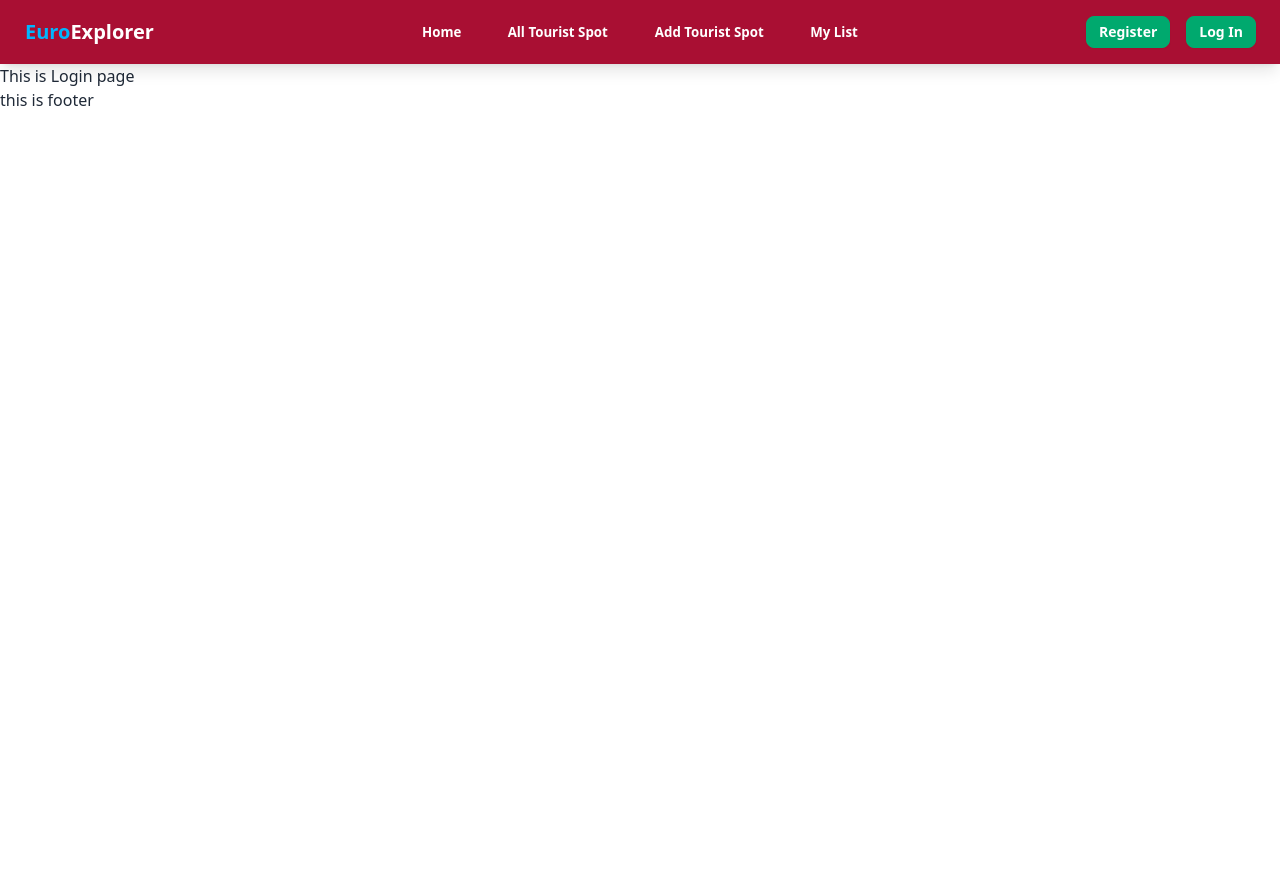
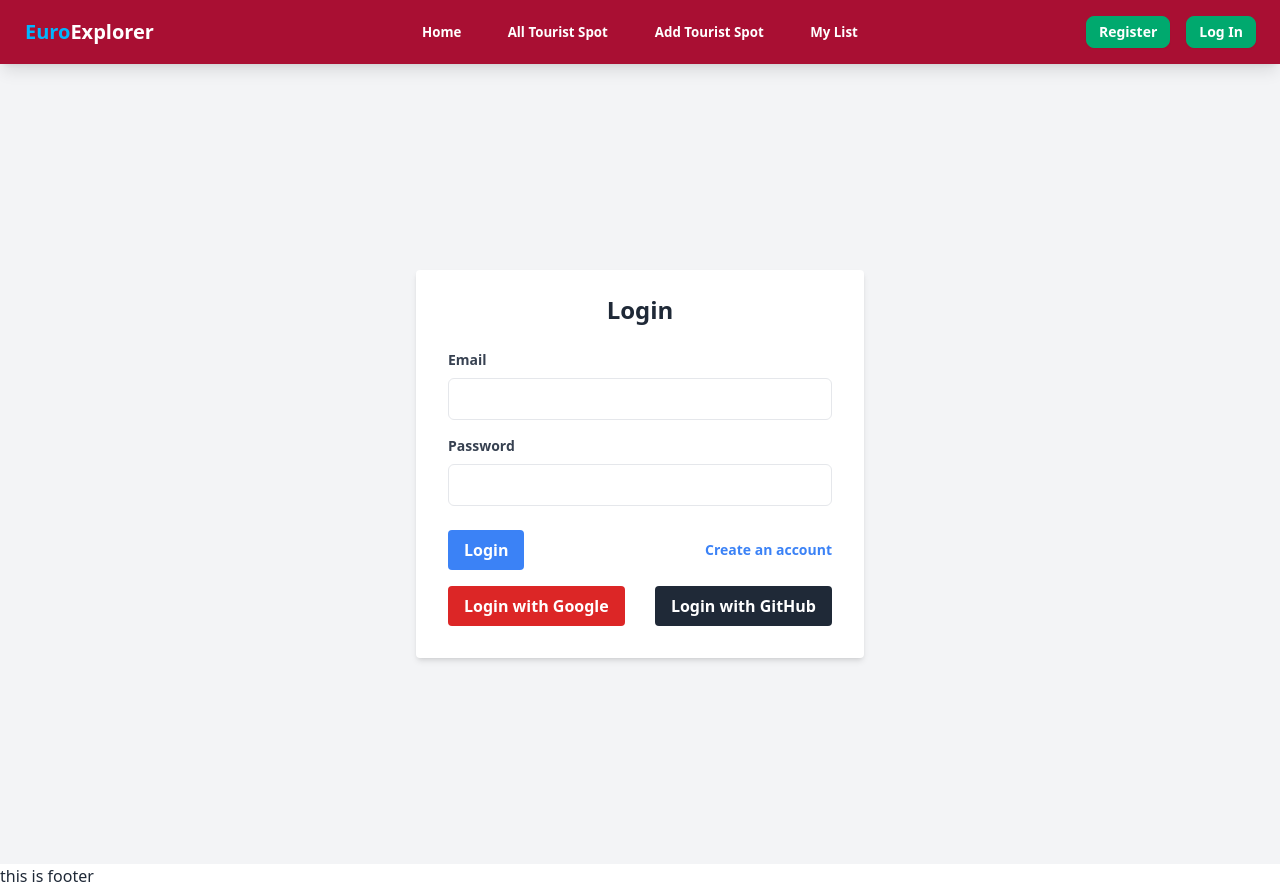
Before and after one commit to AbdullaAlHarun/euro-explorer, a React (Vite) app: page /Login in a window 1280 px wide. Before the commit the page ends 800 px from the top, so only its background shows below. Built offline with nearby package versions, Linux system fonts and the light colour scheme; no server answers.

Commit message:
Added login form , login with google and added login with github

```diff
--- a/src/componants/Login.jsx
+++ b/src/componants/Login.jsx
@@ -1,11 +1,69 @@
+import { useForm } from 'react-hook-form';
+import useAuth from '../hooks/useAuth';
+import Swal from 'sweetalert2';
 
 
 const Login = () => {
-    return (
-        <div>
-            <h1>This is Login page</h1>
+  const { signInUser, googleLogin, githubLogin } = useAuth();
+  const { register, handleSubmit, formState: { errors } } = useForm();
+
+  const onSubmit = (data, e) => {
+    const { email, password } = data;
+    signInUser(email, password)
+      .then((result) => {
+        console.log(result.user);
+        Swal.fire({
+            position: "top-end",
+            icon: "success",
+            title: "Log in successfuly",
+            showConfirmButton: false,
+            timer: 1500
+          });
+
+          e.target.reset();
+      })
+      .catch((error) => {
+        console.error(error);
+      });
+  };
+
+  return (
+    <div className="min-h-screen bg-gray-100 flex justify-center items-center">
+      <div className="bg-white shadow-md rounded px-8 pt-6 pb-8 w-full max-w-md">
+        <h2 className="text-2xl font-bold mb-6 text-center">Login</h2>
+        <form onSubmit={(e) => handleSubmit(onSubmit)(e)}>
+          <div className="mb-4">
+            <label className="block text-gray-700 text-sm font-bold mb-2" htmlFor="email">Email</label>
+            <input {...register("email", { required: true })} type="email" id="email" name="email" className="w-full px-3 py-2 border rounded-md" />
+            {errors.email && <p className="text-red-500 text-xs mt-1">Email is required</p>}
+          </div>
+          <div className="mb-6">
+            <label className="block text-gray-700 text-sm font-bold mb-2" htmlFor="password">Password</label>
+            <input {...register("password", { required: true })} type="password" id="password" name="password" className="w-full px-3 py-2 border rounded-md" />
+            {errors.password && <p className="text-red-500 text-xs mt-1">Password is required</p>}
+          </div>
+          <div className="flex items-center justify-between">
+            <button type="submit" className="bg-blue-500 hover:bg-blue-600 text-white font-bold py-2 px-4 rounded focus:outline-none focus:shadow-outline">Login</button>
+            <a href="/register" className="inline-block align-baseline font-bold text-sm text-blue-500 hover:text-blue-800">Create an account</a>
+          </div>
+        </form>
+        <div className="flex justify-between mt-4">
+          <button
+            onClick={()=>googleLogin()}
+            className="bg-red-600 hover:bg-red-700 text-white font-bold py-2 px-4 rounded focus:outline-none focus:shadow-outline"
+          >
+            Login with Google
+          </button>
+          <button
+            onClick={()=>githubLogin()}
+            className="bg-gray-800 hover:bg-gray-900 text-white font-bold py-2 px-4 rounded focus:outline-none focus:shadow-outline"
+          >
+            Login with GitHub
+          </button>
         </div>
-    );
+      </div>
+    </div>
+  );
 };
 
 export default Login;
--- a/src/componants/Nav.jsx
+++ b/src/componants/Nav.jsx
@@ -120,24 +120,39 @@ console.log(user)
           </NavLink>
         </ul>
       </div>
+
+
 <div className="navbar-end">
+  {/* Conditional Rendering based on user authentication */}
+  {!user?.email ? (
+    // If user is not logged in, display register and login buttons
     <div>
       <Link to="/Register">
-            <button className="btn btn-success btn-sm mr-4 text-white">Register</button>
+        <button className="btn btn-success btn-sm mr-4 text-white">
+          Register
+        </button>
+      </Link>
+      <Link to="/Login">
+        <button className="btn btn-success btn-sm mr-4 text-white">
+          Log In
+        </button>
       </Link>
     </div>
-
-      <div>
-      {user?.email ?
+  ) : (
+    // If user is logged in, display user profile and logout button
     <div className="dropdown dropdown-end">
       <label tabIndex={0} className="btn btn-ghost btn-circle avatar">
         <div className="w-10 rounded-full">
         <img src="https://lh3.googleusercontent.com/a/ACg8ocI5ix9vJQCCN9P7LgV1Iw2GCvPrFng9FliU7CkDqbXvwwSK79TG=s396-c-no" alt="user avatar" />
+
         </div>
       </label>
-            <ul tabIndex={0} className="menu menu-sm dropdown-content mt-3 z-[1] p-2 shadow bg-base-100 rounded-box w-52">
+      <ul
+        tabIndex={0}
+        className="menu menu-sm dropdown-content mt-3 z-[1] p-2 shadow bg-base-100 rounded-box w-52"
+      >
         <li>
-                <button className="btn btn-sm btn-ghost">
+          <button className="btn btn-sm btn-ghost text-black">
               Mehedi
           </button>
         </li>
@@ -148,13 +163,9 @@ console.log(user)
         </li>
       </ul>
     </div>
-         :
-          <Link to="/Login">
-            <button className="btn btn-success btn-sm mr-4 text-white">Log In</button>
-          </Link>
-        }
+  )}
 </div>
-      </div>
+
     </div>
   );
 };
```
Lines whose indentation alone changed are shown as unchanged.
